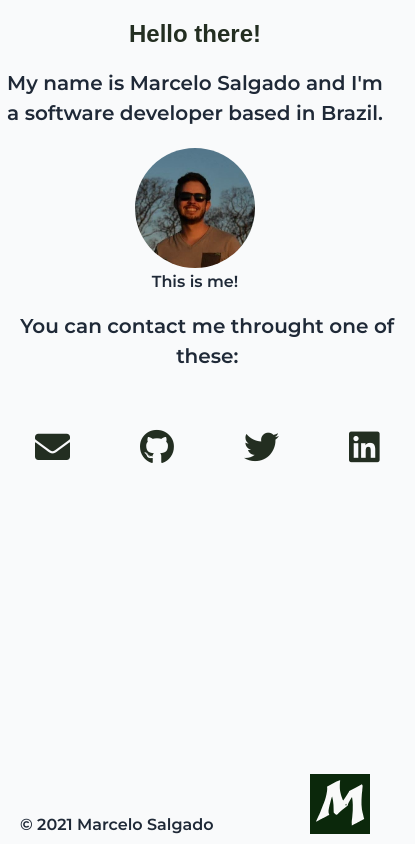
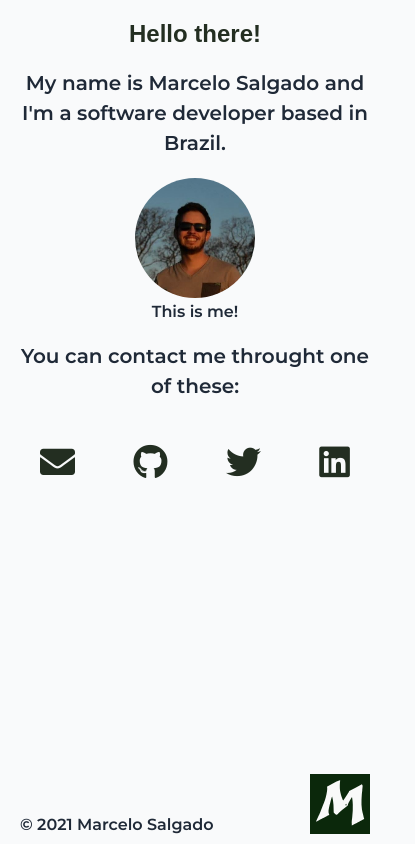
Before and after one commit to msscelo/personalwebsite, a plain HTML site: page index.html in a window 390 px wide. Shown: the whole page, 415 px wide, since content can reach past the window. Drawn offline with Linux system fonts and the light colour scheme; a web font is replaced by a local one.

Commit message:
Fixing horizontal scroll on Firefox mobile

```diff
--- a/css/personalwebsite.css
+++ b/css/personalwebsite.css
@@ -20,8 +20,9 @@ body {
     text-align: center;
     display: flex;
     flex-direction: column;
-    max-width: 920px;
+    max-width: 720px;
     margin: auto;
+    padding: 0px 20px;
 }
 p {
     font-size: 1.25em;
@@ -59,13 +60,13 @@ section {
     align-self: center;
     margin: auto;
     text-align: center;
+    justify-content: space-between;
 }
 #contacts div {
     color: #36573e;
     font-size: 35px;
     padding: 20px;
-    margin: 15px;
-    border-radius: 8px;
+    /* margin: 10px; */
 }
 
 #contacts div a i {
```
